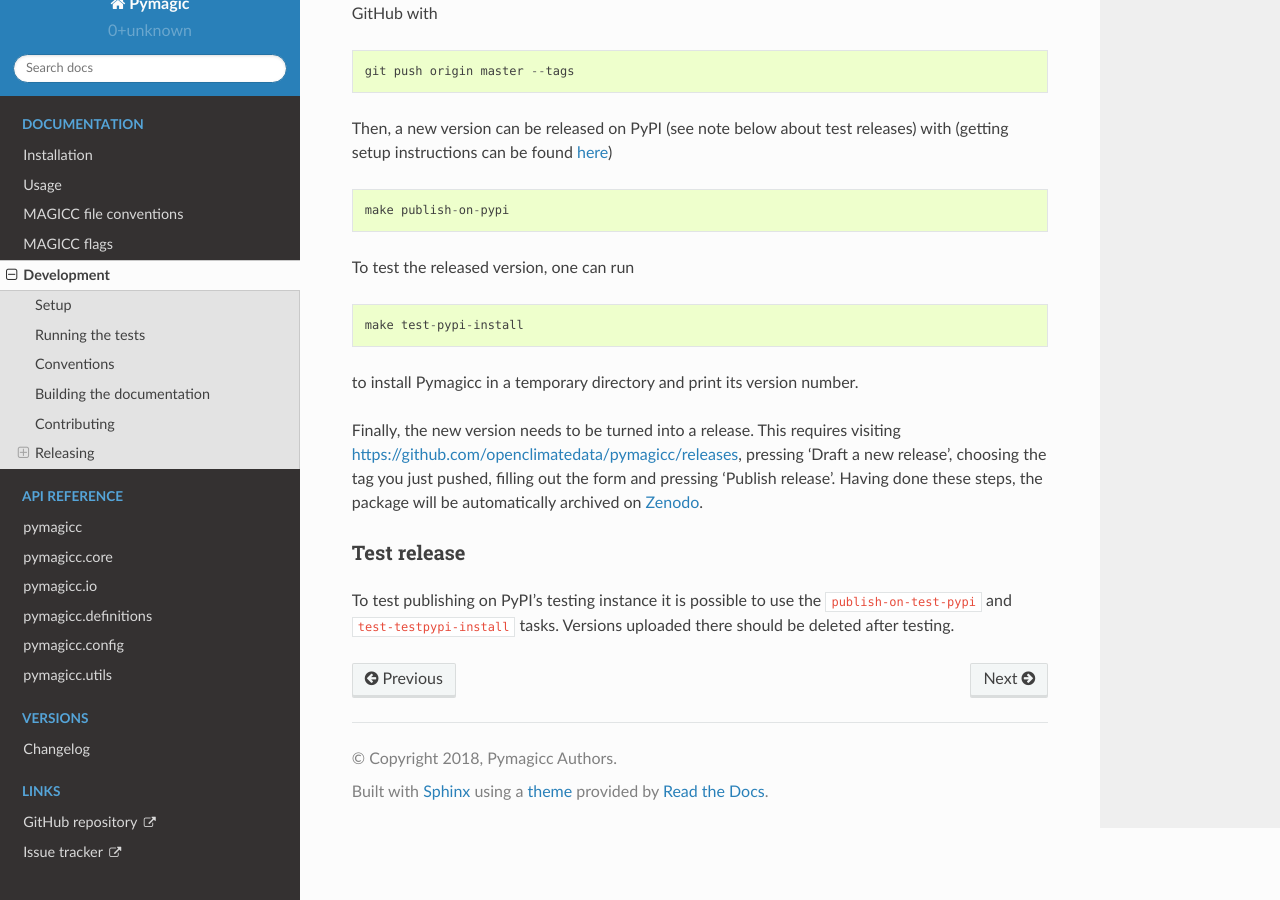
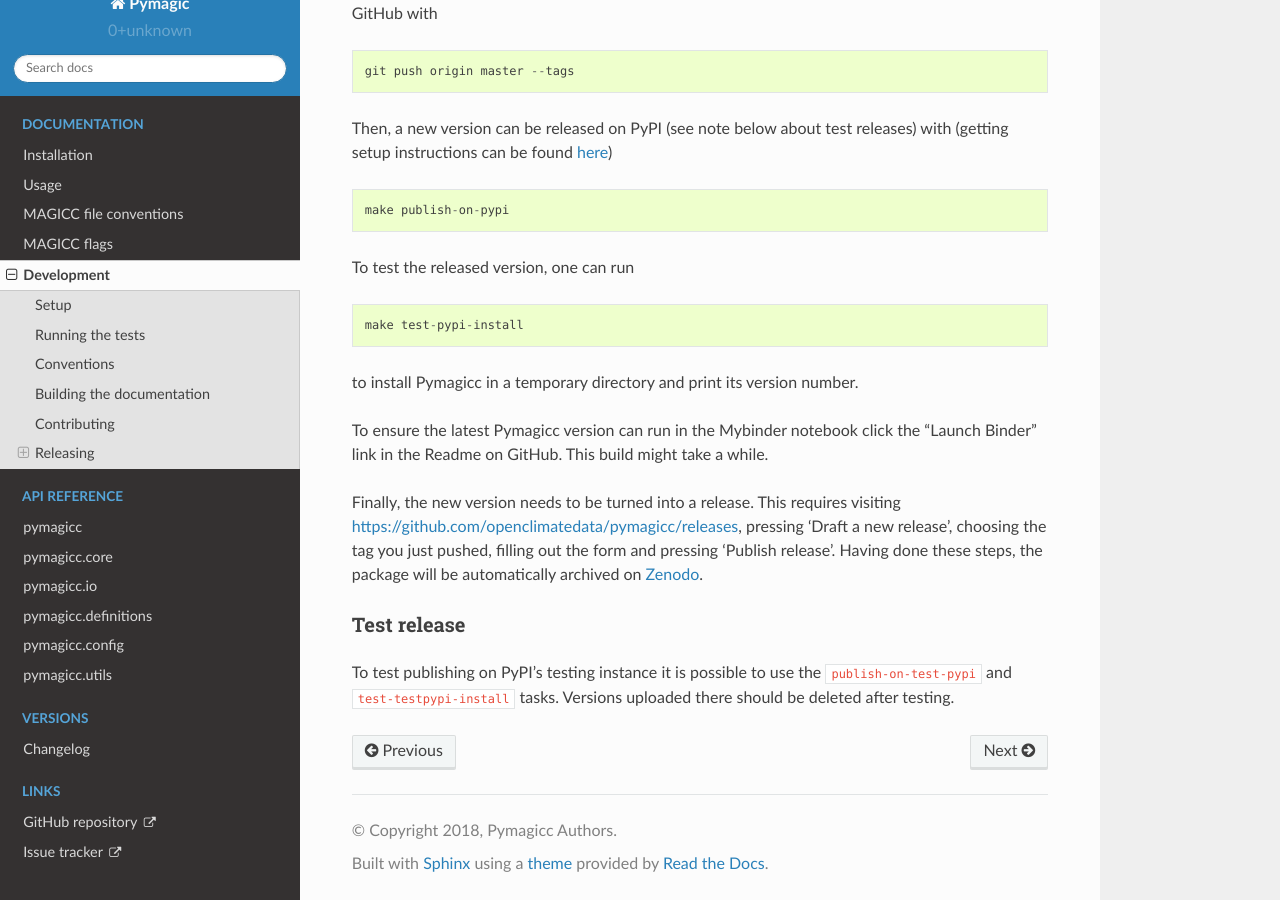
Before and after one commit to openscm/pymagicc, a Sphinx documentation site: the page built from docs/development.rst, in a window 1280 px wide and 900 px high, scrolled down 2069 px. Built offline with Sphinx 7.4.7 and the Read the Docs theme 2.0.0, drawn with Linux system fonts in a browser that asks for light colours.

Commit message:
Add note about visiting Binder notebook

```diff
--- a/docs/development.rst
+++ b/docs/development.rst
@@ -59,6 +59,9 @@ To test the released version, one can run
 
 to install Pymagicc in a temporary directory and print its version number.
 
+To ensure the latest Pymagicc version can run in the Mybinder notebook click
+the "Launch Binder" link in the Readme on GitHub. This build might take a while.
+
 Finally, the new version needs to be turned into a release. This requires visiting
 https://github.com/openclimatedata/pymagicc/releases, pressing 'Draft a new release',
 choosing the tag you just pushed, filling out the form and pressing 'Publish release'.
```
